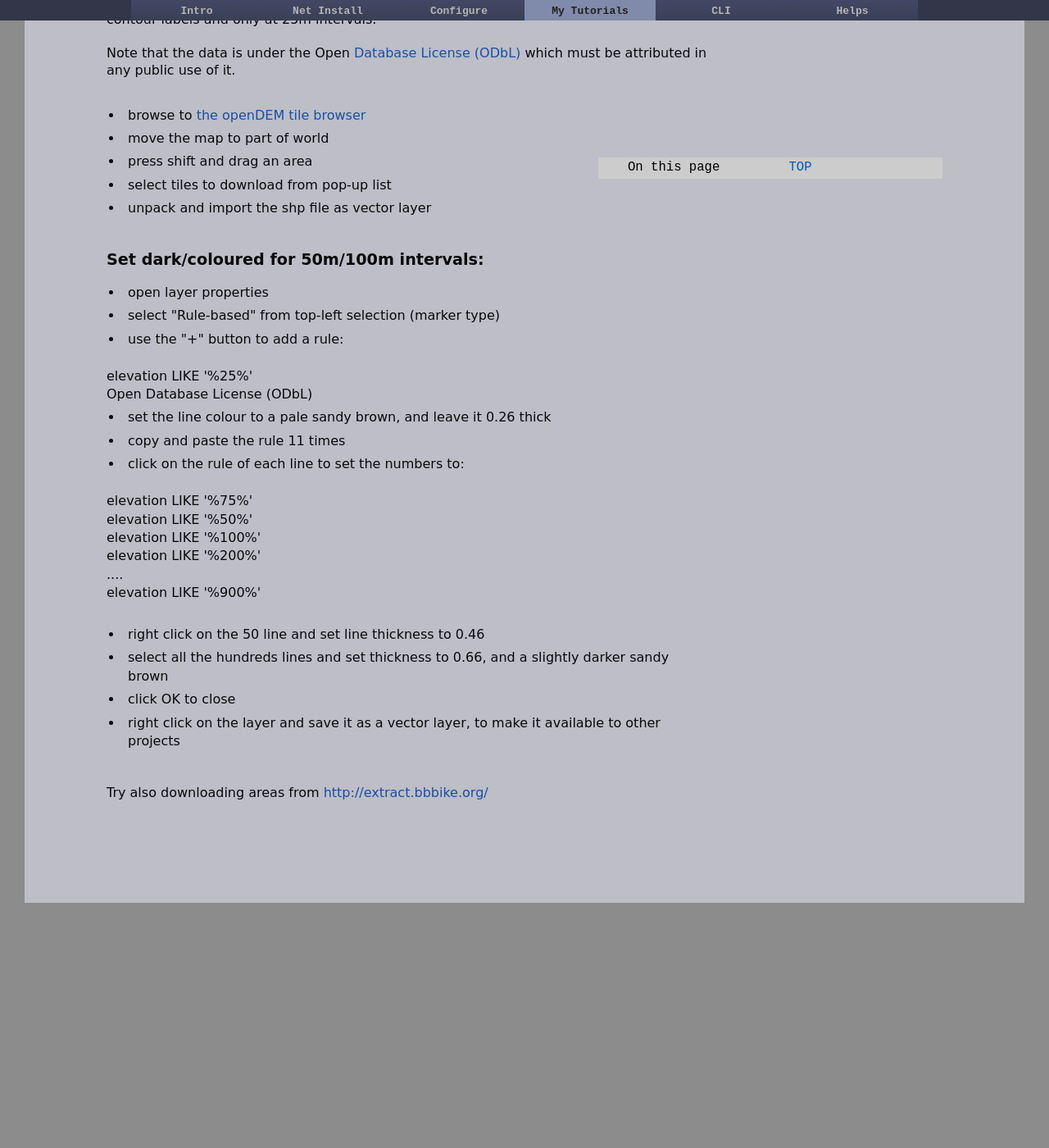
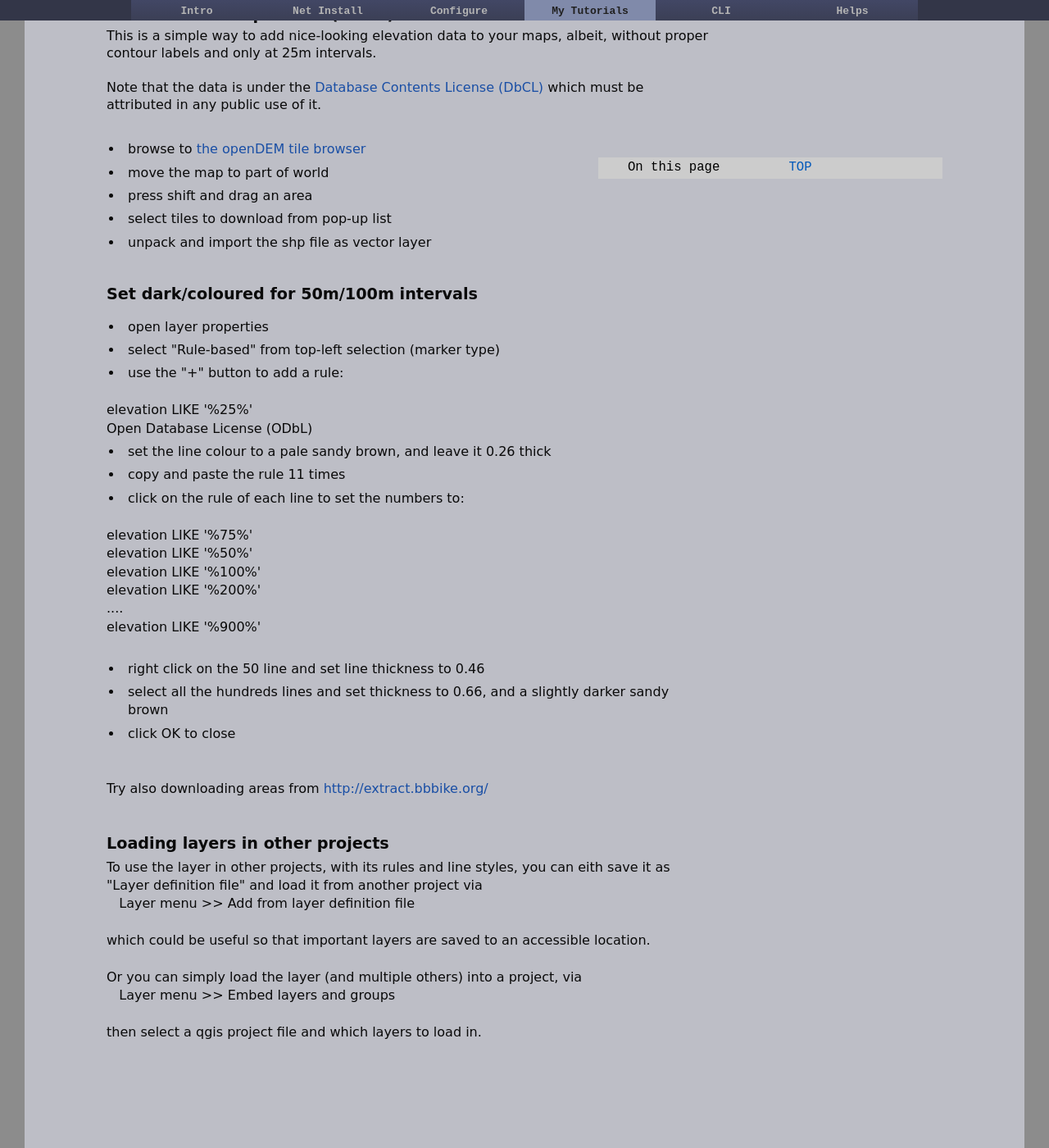
Before and after one commit to dquinton/debian-install, a Jekyll site: the page built from tutorial/11a-gps.html, in a window 1280 px wide and 1400 px high, scrolled down 6099 px. Shown: the whole window at 82% size. Built offline with Jekyll 4.4.1, drawn with Linux system fonts in a browser that asks for light colours; before the commit the page ends 7200 px from its top, so only the background shows below that; some of the changed text lies outside the part shown.

Commit message:
updating pages

```diff
--- a/config/ranger.html
+++ b/config/ranger.html
@@ -553,7 +553,7 @@
 <br><br>
 
 <h3 id="fi" class="tag">map f for files</h3>
-<form><textarea name="T" id="file" rows="24" cols="120">
+<form><textarea name="T" id="file" rows="26" cols="120">
 
 ##### files ##########
 
--- a/tutorial/11a-gps.html
+++ b/tutorial/11a-gps.html
@@ -255,11 +255,16 @@
 <span class="ht"><b>Note!</b> Unless the map fills the entire page in the print composer, when printing, your map layers will become mis-aligned with the background map, which is unaccepable and worthless.  So when you prepare to print, stretch the map to snap to the edges of the page - this is the only way to prevent mis-alignment.</span>
 <br><br><br><br>
 
+from:
+http://opendem.info/opendem_client.html
+attribute open license:
+https://opendatacommons.org/licenses/dbcl/1.0/
+
 <h3 id="7" class="tag">Contours from OpenDEM (SRTM)</h3>
 
 This is a simple way to add nice-looking elevation data to your maps, albeit, without proper contour labels and only at 25m intervals.
 <br><br>
-Note that the data is under the Open <a href="https://opendatacommons.org/licenses/odbl/summary/">Database License (ODbL)</a> which must be attributed in any public use of it.
+Note that the data is under the <a href="https://opendatacommons.org/licenses/dbcl/1-0/">Database Contents License (DbCL) </a> which must be attributed in any public use of it.
 <br><br>
 <div class="bullet"><ul><li>browse to <a href="http://opendem.info/opendem_client.html">the openDEM tile browser</a></li>
 <li>move the map to part of world</li>
@@ -269,7 +274,7 @@
 </ul></div>
 <br><br>
 
-<h3>Set dark/coloured for 50m/100m intervals:</h3>
+<h3>Set dark/coloured for 50m/100m intervals</h3>
 
 <div class="bullet"><ul><li>open layer properties</li>
 <li>select "Rule-based" from top-left selection (marker type)</li>
@@ -293,10 +298,22 @@
 
 <li>click OK to close</li>
 
-<li>right click on the layer and save it as a vector layer, to make it available to other projects</li>
-</ul></div>
 <br><br>
 Try also downloading areas from <a href="http://extract.bbbike.org/">http://extract.bbbike.org/</a>
+<br><br><br>
+
+<h3>Loading layers in other projects</h3>
+To use the layer in other projects, with its rules and line styles, you can eith save it as "Layer definition file" and load it from another project via <br>
+&nbsp;&nbsp;&nbsp;Layer menu >> Add from layer definition file
+<br><br>
+which could be useful so that important layers are saved to an accessible location.
+<br><br>
+Or you can simply load the layer (and multiple others) into a project, via <br>
+&nbsp;&nbsp;&nbsp;Layer menu >> Embed layers and groups
+<br><br>
+then select a qgis project file and which layers to load in.
+
+
 
 <br><br><br><br><br>
 </div>
```
Also changed, not shown: other parts of config/ranger.html (+3 -1 lines), netinstall/step1.html (+26 -4 lines), 1 other file.
